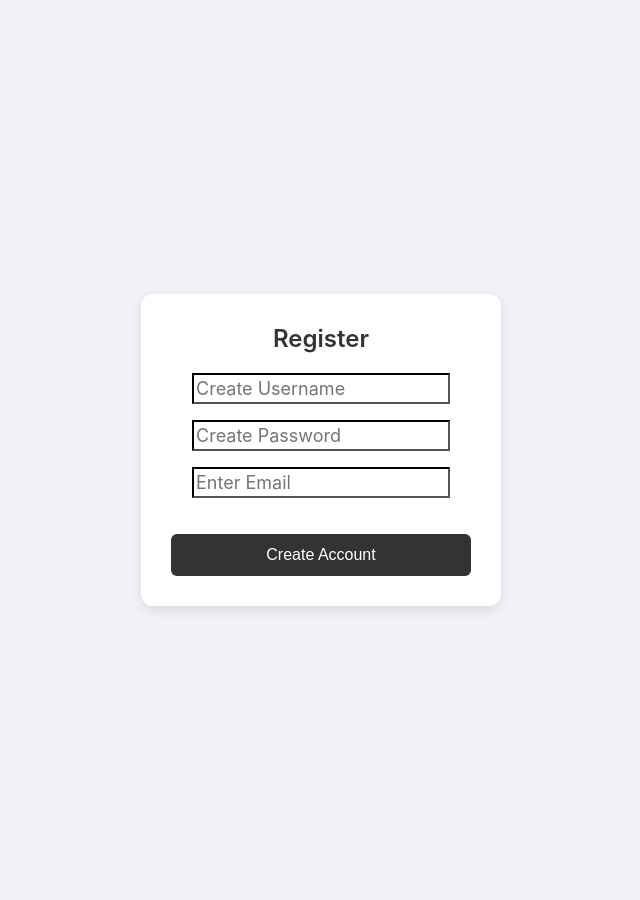
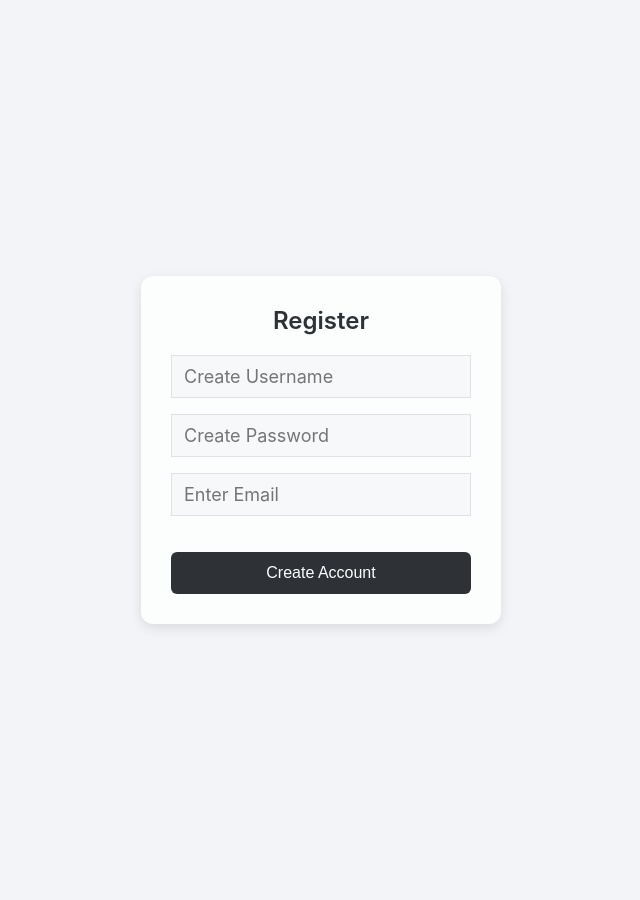
Before and after one commit to MiloGH-1/Bill-Splitter-Web-Application, a Flask app: page /register in a window 1280 px wide. Shown: the whole page, without its empty margins (319-959 px from the left). Run offline with Flask 3, Linux system fonts and the light colour scheme.

Commit message:
Matched the login and register CSS to the dashboard CSS

```diff
--- a/static/dashboard.js
+++ b/static/dashboard.js
@@ -28,7 +28,7 @@ document.getElementById("recipient").addEventListener("keydown", function(event)
                                 <b onclick="this.parentElement.remove()">X</b>
                                 <input type="hidden" name="recipientList" value="${name}">
                              </span>`;
-                document.getElementById("names_added").innerHTML += user + "   ";
+                document.getElementById("names_added").innerHTML += user;
 
                 this.value = "";
             }
--- a/static/loginReg.css
+++ b/static/loginReg.css
@@ -2,7 +2,7 @@ body {
     display: flex;
     margin: 0;
     padding: 50px;
-    background-color: #f0f2f5;
+    background-color: #f2f4f7;
     min-height: 100vh;
     font-family: -apple-system, BlinkMacSystemFont, "Segoe UI", Roboto, "Helvetica Neue", Arial, sans-serif;
     justify-content: center;
@@ -10,7 +10,7 @@ body {
 }
 
 .card {
-    background-color: #ffffff;
+    background-color: #fcfdfd;
     padding: 30px;
     border-radius: 12px;
     box-shadow: 0 4px 12px rgba(0, 0, 0, 0.1);
@@ -22,34 +22,24 @@ body {
 #title {
     margin: 0 0 20px 0;
     font-size: 24px;
-    color: #333;
+    color: #2e3136;
     text-align: center;
     font-weight: 600;
 }
 
-#login {
+#login, #reg {
     margin-top: 20px;
     width: 100%;
     padding: 12px;
-    background-color: #333;
-    color: white;
+    background-color: #2e3136;
+    color: #fcfdfd;
     border: none;
     border-radius: 6px;
     font-size: 16px;
-    transition: background-color 0.2s;
+    cursor: pointer;
+
 }
 
-#reg {
-    margin-top: 20px;
-    width: 100%;
-    padding: 12px;
-    background-color: #333;
-    color: white;
-    border: none;
-    border-radius: 6px;
-    font-size: 16px;
-    transition: background-color 0.2s;
-}
 
 #reg:hover{
     background-color: #555;
@@ -60,9 +50,11 @@ body {
 }
 
 input{
-    border-color: black;
-    height: 25px;
-    width: 250px;
+    width: 100%;
+    background-color: #f6f8fa;
+    border: 1px solid #dfe2e6;
+    padding: 10px 12px;
+    box-sizing: border-box;
     font-size: large;
     font-family: -apple-system, BlinkMacSystemFont, "Segoe UI", Roboto, "Helvetica Neue", Arial, sans-serif;
 }
--- a/templates/dashboard.html
+++ b/templates/dashboard.html
@@ -45,7 +45,7 @@
                     <input type = "text" id = "name" name = "name" placeholder="Bill Title" required>
 
 
-                    <label for = "recipient">Recipient:</label>
+                    <label for = "recipient">Recipients:</label>
                     <input type = "text" id = "recipient" name = "recipient_user" placeholder="Enter Username">
 
                     <div id="names_added"></div>
```
Also changed, not shown: static/dashboard.css (+6 -1 lines).
